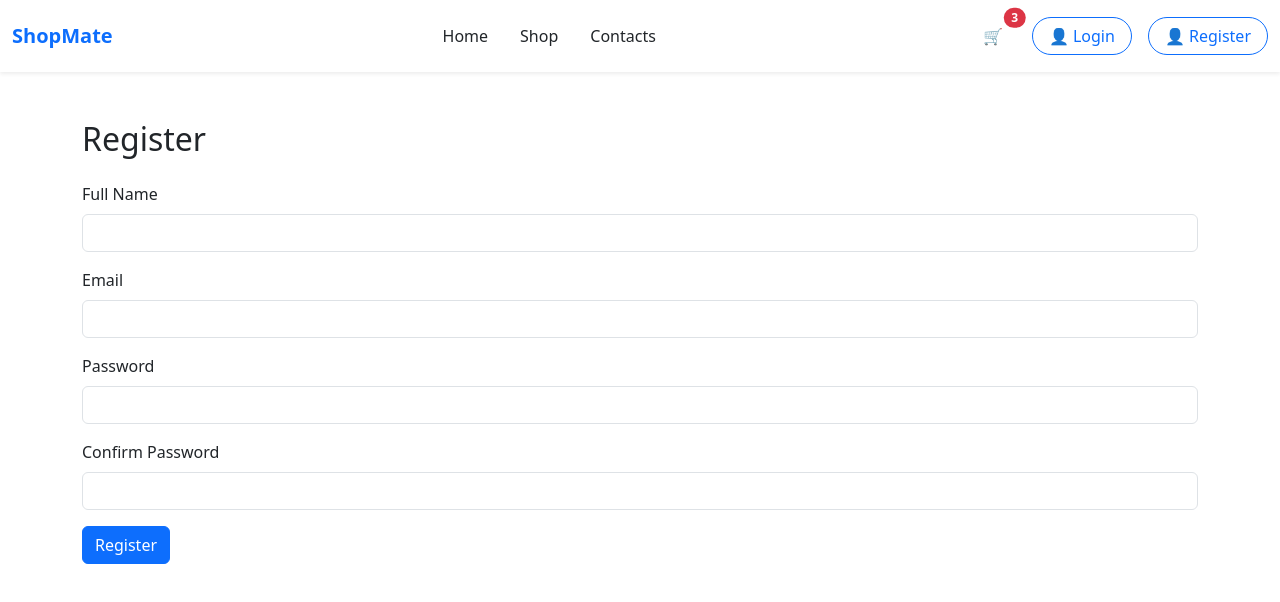
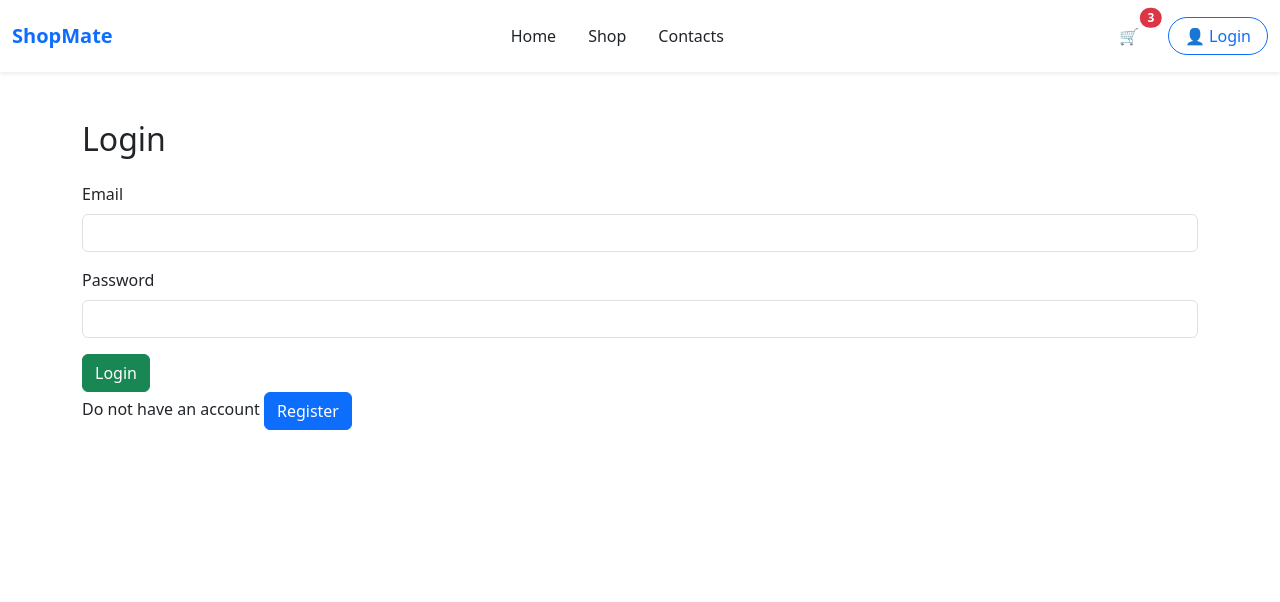
Before and after one commit to ML-Massaquoi/Angular_Mini_Ecommerce, an Angular app: page /register in a window 1280 px wide. Shown: the top 602 px of the page. Built offline with nearby package versions, Linux system fonts and the light colour scheme.

Commit message:
Implement authentication features: add auth interceptor, update registration logic, and modify routing

```diff
--- a/src/app/app.config.ts
+++ b/src/app/app.config.ts
@@ -1,5 +1,7 @@
 import { ApplicationConfig, provideBrowserGlobalErrorListeners, provideZoneChangeDetection } from '@angular/core';
 import { provideRouter } from '@angular/router';
+import { provideHttpClient, withInterceptors } from '@angular/common/http';
+import { authInterceptor } from './services/auth-interceptor.service';
 
 import { routes } from './app.routes';
 
@@ -7,6 +9,8 @@ export const appConfig: ApplicationConfig = {
   providers: [
     provideBrowserGlobalErrorListeners(),
     provideZoneChangeDetection({ eventCoalescing: true }),
-    provideRouter(routes)
+    provideRouter(routes),
+     provideHttpClient(withInterceptors([authInterceptor]) ),
+
   ]
 };
--- a/src/app/app.html
+++ b/src/app/app.html
@@ -38,8 +38,7 @@
           </span>
         </a>
         <!-- User -->
-        <a [routerLink]="['login']" class="btn btn-outline-primary rounded-pill px-3">👤 Login</a>
-          <a [routerLink]="['register']" class="btn btn-outline-primary rounded-pill px-3">👤 Register</a>
+          <a [routerLink]="['register']" class="btn btn-outline-primary rounded-pill px-3">👤 Login</a>
       </div>
     </div>
   </div>
--- a/src/app/login/login.ts
+++ b/src/app/login/login.ts
@@ -17,8 +17,7 @@ export class LoginComponent {
 
   onSubmit(form: any) {
     if (form.valid) {
-      console.log('Login Submitted!', this.user);
-      alert(`Welcome back, ${this.user.email}!`);
+
       form.reset();
     }
   }
--- /dev/null
+++ b/src/app/model/authResponse.ts
@@ -0,0 +1,12 @@
+export interface AuthResponse {
+idToken: string
+email: string
+refreshToken: string
+expiresIn: string
+localId: string
+
+
+
+
+
+}
--- a/src/app/register/register.html
+++ b/src/app/register/register.html
@@ -1,20 +1,7 @@
  <!-- Author: Freaky Daddy-->
 <div class="container mt-5">
-  <h2 class="mb-4">Register</h2>
+  <h2 class="mb-4">{{isloggedin ? 'Login':'Register'}}</h2>
   <form #registerForm="ngForm" (ngSubmit)="onSubmit(registerForm)">
-
-    <!-- Full Name -->
-    <div class="mb-3">
-      <label for="fullName" class="form-label">Full Name</label>
-      <input
-        type="text"
-        id="fullName"
-        name="fullName"
-        class="form-control"
-        required
-        [(ngModel)]="newUser.fullName"
-      />
-    </div>
 
     <!-- Email -->
     <div class="mb-3">
@@ -41,20 +28,8 @@
         [(ngModel)]="newUser.password"
       />
     </div>
+    <button type="submit" class="btn btn-success" (click)="onRegister(registerForm)">{{isloggedin ? 'Login':'Register'}}</button>
 
-    <!-- Confirm Password -->
-    <div class="mb-3">
-      <label for="confirmPassword" class="form-label">Confirm Password</label>
-      <input
-        type="password"
-        id="confirmPassword"
-        name="confirmPassword"
-        class="form-control"
-        required
-        [(ngModel)]="newUser.confirmPassword"
-      />
-    </div>
-
-    <button type="submit" class="btn btn-primary" (click)="onRegister()">Register</button>
+    <p> {{isloggedin ? 'Do not have an account  ' : 'Already have an account  '}}<b  class="btn btn-primary" (click)="onswitch()">{{isloggedin ? 'Register' : 'Login '}}</b></p>
   </form>
 </div>
--- a/src/app/register/register.ts
+++ b/src/app/register/register.ts
@@ -1,6 +1,8 @@
-import { Component } from '@angular/core';
-import { FormsModule } from '@angular/forms'; // Required for template-driven forms
+import { Component, inject } from '@angular/core';
+import { FormsModule, NgForm } from '@angular/forms'; // Required for template-driven forms
 import { RouterModule } from '@angular/router';
+import { Authservices } from '../services/authservices';
+import { Router } from '@angular/router';
 
 @Component({
   selector: 'app-register',
@@ -10,6 +12,10 @@ import { RouterModule } from '@angular/router';
   styleUrls: ['./register.css']
 })
 export class Register{
+
+  isloggedin = true;
+
+  authservices: Authservices= inject(Authservices);
   newUser = {
     fullName: '',
     email: '',
@@ -25,13 +31,26 @@ export class Register{
         return;
       }
 
-      console.log('Registration Submitted!', this.newUser);
-      alert(`Welcome aboard, ${this.newUser.fullName}! Your account has been created.`);
       form.reset();
     }
   }
 
-  onRegister(){
+  onRegister(form: NgForm){
+
+
+    const email = form.value.email;
+    const password = form.value.password;
+    this.authservices.register(email, password);
+    console.log(form.value);
+
+    form.reset();
+
+
 
   }
+
+  onswitch(){
+
+    this.isloggedin != this.isloggedin
+  }
 }
--- /dev/null
+++ b/src/app/services/auth-interceptor.service.ts
@@ -0,0 +1,26 @@
+import { inject } from '@angular/core';
+import { HttpInterceptorFn } from '@angular/common/http';
+import { Authservices } from './authservices'; // Import AuthService
+
+
+/**
+ * AuthInterceptor
+ * ---------------
+ * - Intercepts all outgoing HTTP requests
+ * - Attaches Authorization: Bearer <idToken> if user is logged in
+ */
+export const authInterceptor: HttpInterceptorFn = (req, next) => {
+  const authService = inject(Authservices) as Authservices;
+  const token = authService.token; // Get token from AuthService
+
+  if (token) {
+    // Clone the request and add Authorization header
+    const cloned = req.clone({
+      setHeaders: { Authorization: `Bearer ${token}` }
+    });
+    return next(cloned);
+  }
+
+  // If no token → forward original request
+  return next(req);
+};
--- /dev/null
+++ b/src/app/services/authservices.ts
@@ -0,0 +1,31 @@
+import { HttpClient } from '@angular/common/http';
+import { inject, Injectable } from '@angular/core';
+import { AuthResponse } from '../model/authResponse';
+import { Router } from '@angular/router';
+
+@Injectable({
+  providedIn: 'root'
+})
+export class Authservices {
+
+
+// instance of httpclient
+  http: HttpClient = inject(HttpClient);
+    token: any;
+  router: any;
+
+  register(email:any, password: any){
+    const data = {email: email, password: password, returnSecureToken:true};
+   return this.http.post<AuthResponse>('https://identitytoolkit.googleapis.com/v1/accounts:signUp?key=AIzaSyCQbvTGc8_AZgtdbgB4RLgvkW3SxvAIWec',data).subscribe({
+      next: (res) => {
+        console.log('Registration successful', res);
+
+             this.router.navigate(['/login']);
+      },
+      error: (err) => {
+        console.error('Registration failed', err);
+      }
+    });
+  }
+
+}
```
